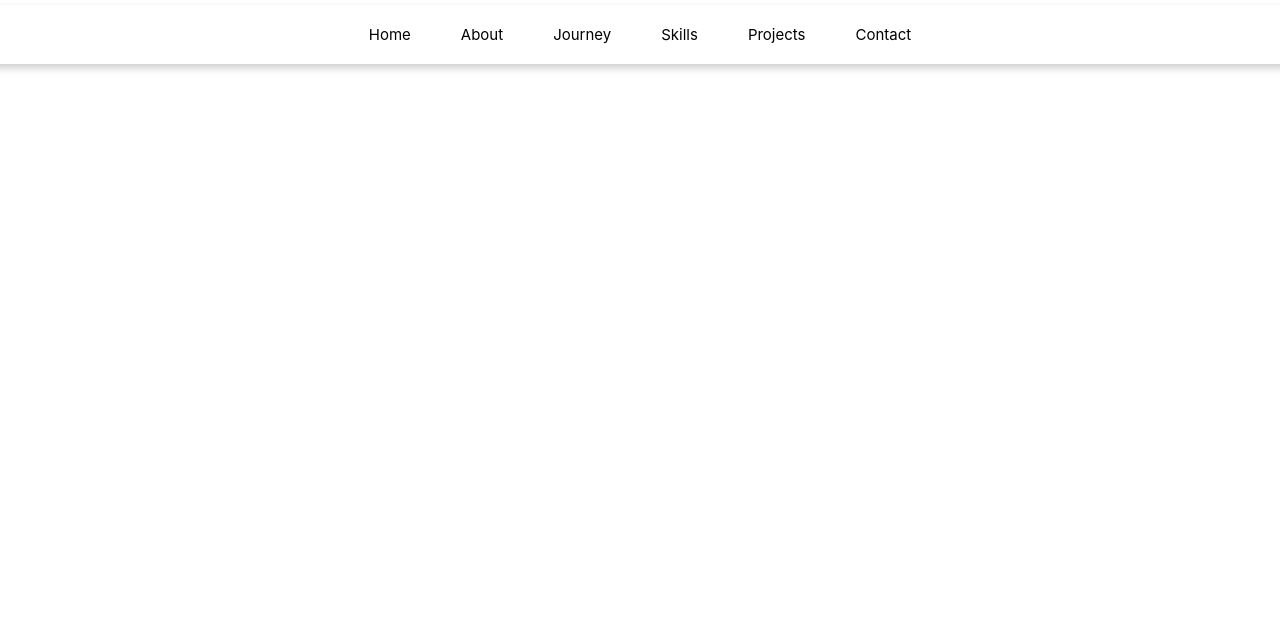
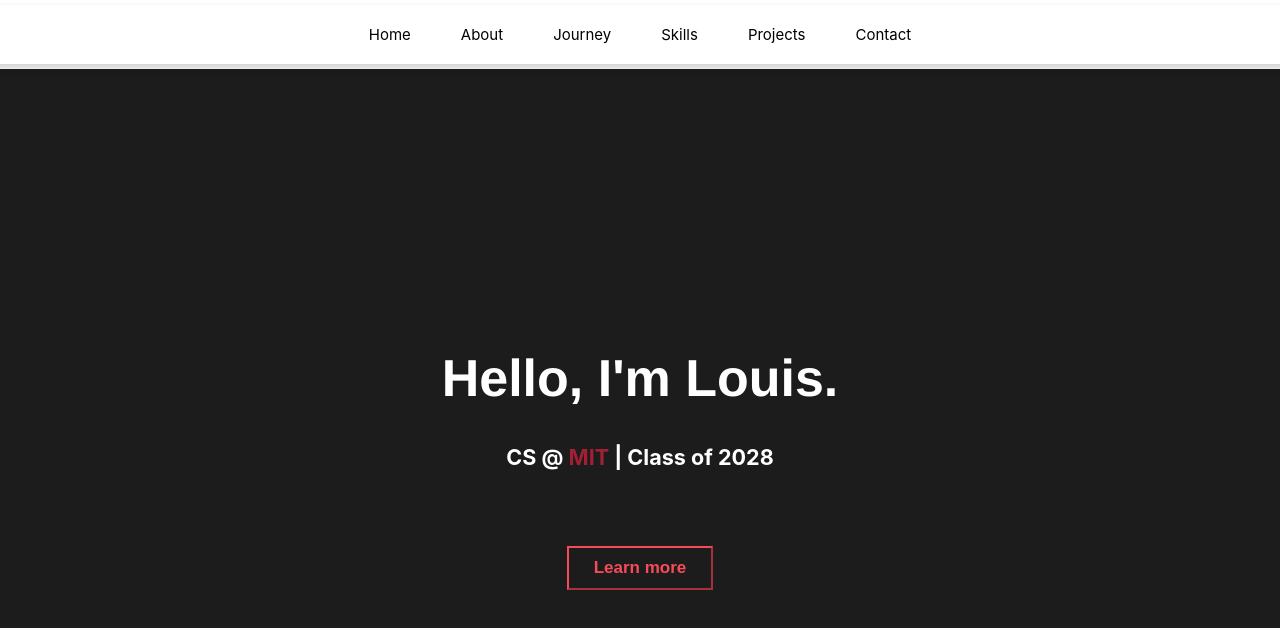
Before and after one commit to lavondet/lavondet.github.io, a React (Create React App) app: page / in a window 1280 px wide. Shown: the top 628 px of the page. Built offline with nearby package versions, Linux system fonts and the light colour scheme.

Commit message:
Created landing page

```diff
--- a/src/App.css
+++ b/src/App.css
@@ -1,5 +1,10 @@
 .App {
   text-align: center;
+}
+
+html {
+  scroll-behavior: smooth;
+  scroll-padding-top: 50px;
 }
 
 .navbar {
@@ -34,3 +39,79 @@
 .navbar a:active {
   color: black;
 }
+
+.welcome {
+  background-color: #1c1c1c;
+  background-size: 400% 400%;
+  animation: gradientBG 15s ease infinite;
+  min-height: 100vh;
+  display: flex;
+  flex-direction: column;
+  align-items: center;
+  justify-content: center;
+  font-size: calc(10px + 2vmin);
+  color: white;
+}
+
+.welcome-line1 {
+  animation: fadeIn ease 4s forwards;
+  animation-delay: 10ms;
+  margin: 0px;
+  font-family: Helvetica;
+  font-weight: bold;
+}
+
+.welcome-line2 {
+  color: white;
+  opacity: 0;
+  animation: fadeIn 1s ease forwards;
+  animation-delay: 1s;
+}
+
+.mit-text {
+  display: inline-block;
+  color: white;
+  animation: mitColorChange 2s ease forwards;
+  animation-delay: 1.5s;
+}
+
+@keyframes mitColorChange {
+  from {
+    color: white;
+  }
+  to {
+    color: #a31f34;
+  }
+}
+
+@keyframes fadeIn {
+  0% {
+    opacity: 0;
+  }
+
+  100% {
+    opacity: 1;
+  }
+}
+
+.welcome button {
+  background-color: transparent;
+  border-color: #f84b5a;
+  color: #f84b5a;
+  padding: 10px 25px;
+  text-align: center;
+  font-weight: bold;
+  font-size: 17px;
+  margin-top: 40px;
+  transition: transform 0.3s ease, box-shadow 0.3s ease, filter 0.3s ease;
+  opacity: 0;
+  animation: fadeIn 1s ease forwards;
+  animation-delay: 2s;
+}
+
+
+.welcome button:hover {
+  transform: scale(1.05);
+  box-shadow: 0 8px 15px rgba(0, 0, 0, 0.2);
+  filter: brightness(1.2)
+}
--- a/src/App.js
+++ b/src/App.js
@@ -1,6 +1,7 @@
 import './App.css';
 import React from "react";
 import Navbar from './Navbar';
+import Welcome from './Welcome';
 
 function App() {
   return (
@@ -8,6 +9,8 @@ function App() {
 
       <Navbar />
 
+      <Welcome />
+
     </div>
   );
 }
--- /dev/null
+++ b/src/Welcome.js
@@ -0,0 +1,26 @@
+import './App.css';
+import React from 'react';
+
+function Welcome() {
+
+  const handleScroll = () => {
+    const aboutSection = document.getElementById("about");
+    if (aboutSection) {
+      aboutSection.scrollIntoView({ behavior: "smooth" });
+    }
+  };
+
+    return(
+      <header id="home" class="welcome">
+        <h1 class="welcome-line1">
+          Hello, I'm Louis.
+        </h1>
+        <h5 class="welcome-line2">
+          CS @ <span class="mit-text">MIT</span> | Class of 2028
+        </h5>
+        <button type="button" onClick={handleScroll}>Learn more </button>
+      </header>
+    );
+}
+
+export default Welcome;
```
